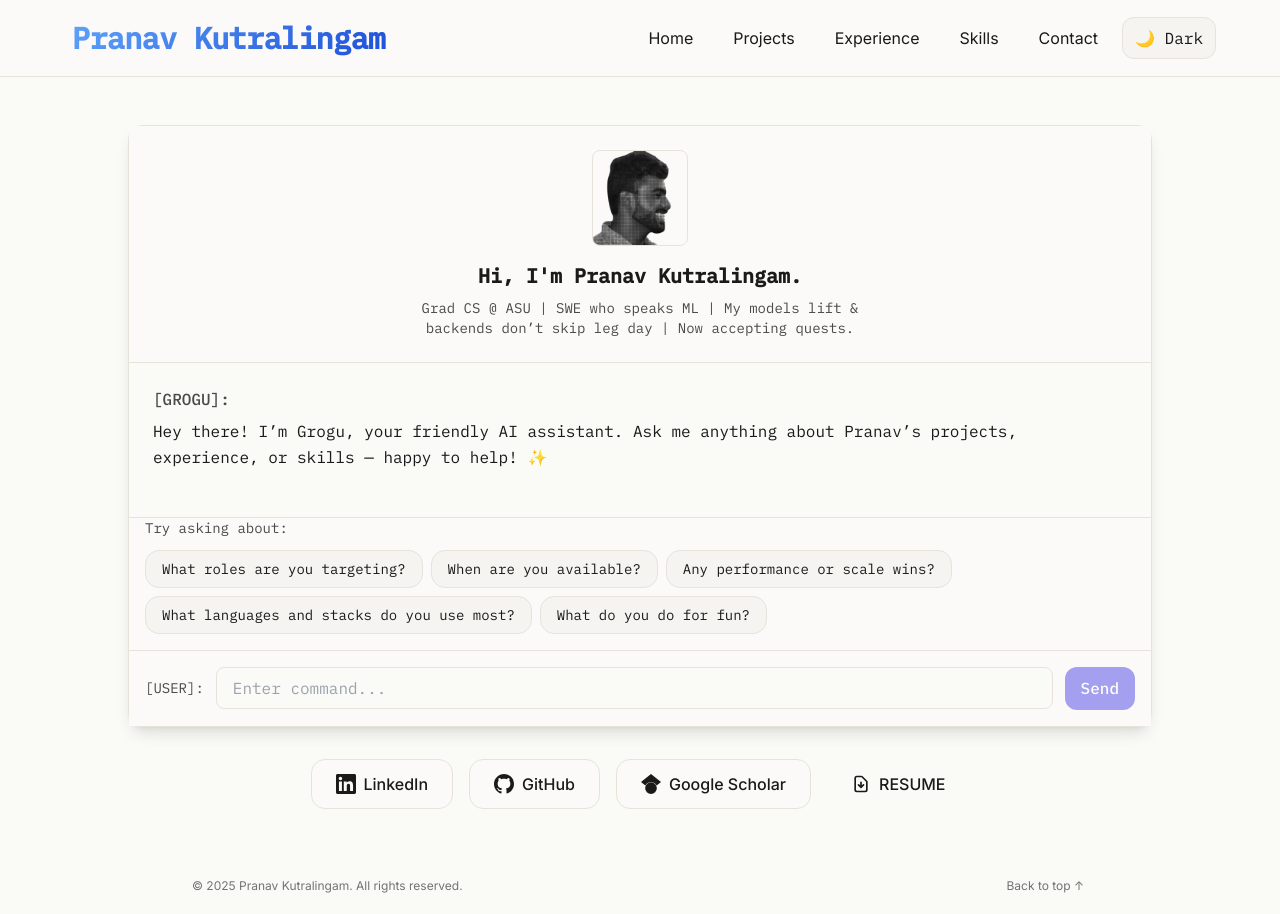
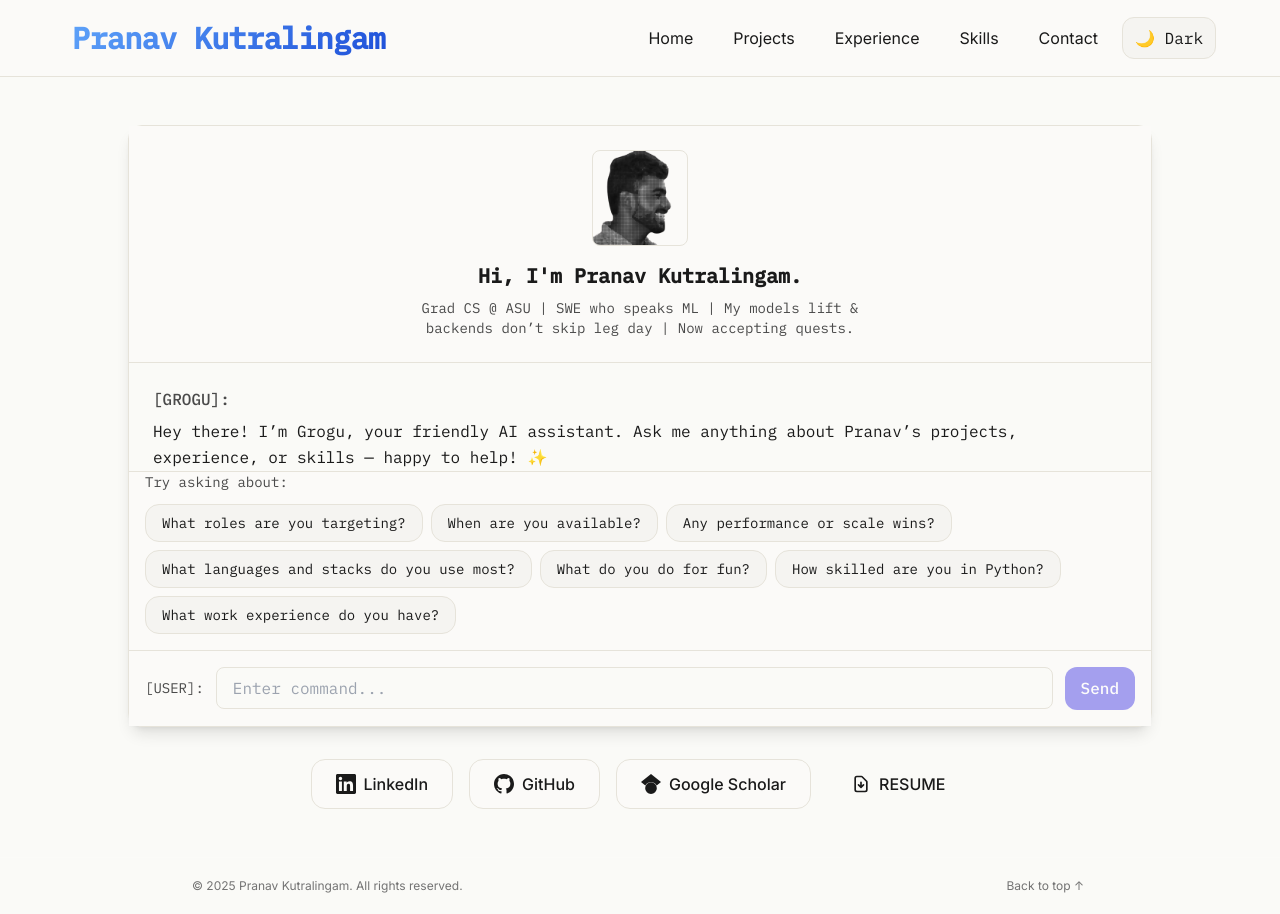
Before and after one commit to pranawwwww/PRANAV_PORTFOLIO, a React (Vite) app: page /projects in a window 1280 px wide. Built offline with nearby package versions, Linux system fonts and the light colour scheme.

Commit message:
extra_chips

```diff
--- a/components/chat/HomePageChat.tsx
+++ b/components/chat/HomePageChat.tsx
@@ -10,6 +10,8 @@ const suggestionChips = [
   "Any performance or scale wins?",
   "What languages and stacks do you use most?",
   "What do you do for fun?",
+  "How skilled are you in Python?",
+  "What work experience do you have?"
 ];
 
 const HomePageChat: React.FC = () => {
```
